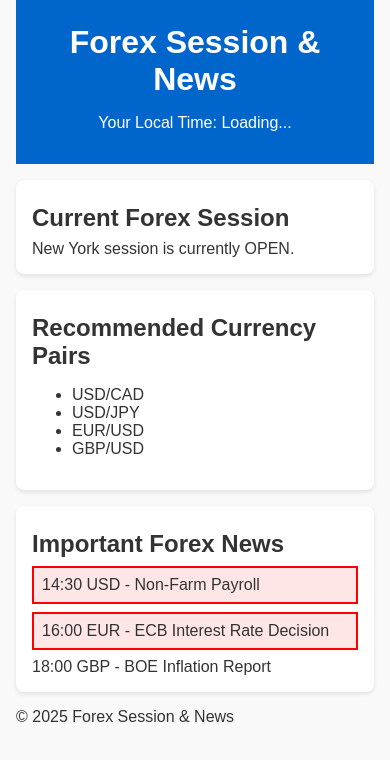
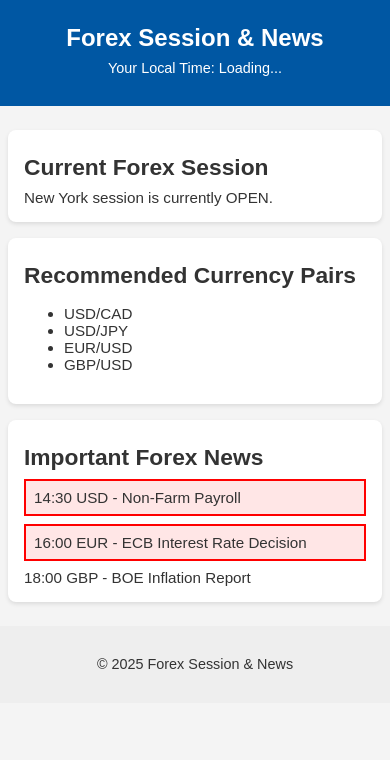
Before and after one commit to asadullahkhanbd/Forex-Session-News, a plain HTML site: page index.html in a window 390 px wide. Drawn offline with Linux system fonts and the light colour scheme.

Commit message:
Update style.css

```diff
--- a/style.css
+++ b/style.css
@@ -1,19 +1,33 @@
+* {
+    box-sizing: border-box;
+}
+
 body {
     font-family: Arial, sans-serif;
     margin: 0;
-    padding: 0 1rem;
-    background: #f9f9f9;
+    padding: 0;
+    background: #f4f4f4;
     color: #333;
 }
+
 header {
-    background: #0066cc;
+    background: #0057a3;
     color: white;
     padding: 1rem;
     text-align: center;
 }
-h1, h2 {
-    margin: 0.5rem 0;
+
+header .timezone-info {
+    font-size: 0.9rem;
+    margin-top: 0.5rem;
 }
+
+main {
+    padding: 1rem;
+    max-width: 900px;
+    margin: auto;
+}
+
 section {
     background: white;
     margin: 1rem 0;
@@ -21,9 +35,35 @@ section {
     border-radius: 8px;
     box-shadow: 0 2px 4px rgba(0,0,0,0.1);
 }
+
+h1, h2 {
+    margin: 0.5rem 0;
+}
+
 #news-list .high-impact {
     border: 2px solid red;
     padding: 0.5rem;
     margin: 0.5rem 0;
     background: #ffe6e6;
 }
+
+footer {
+    text-align: center;
+    padding: 1rem;
+    background: #eee;
+    font-size: 0.9rem;
+}
+
+@media (max-width: 600px) {
+    body {
+        font-size: 0.95rem;
+    }
+
+    header h1 {
+        font-size: 1.5rem;
+    }
+
+    main {
+        padding: 0.5rem;
+    }
+}
```
